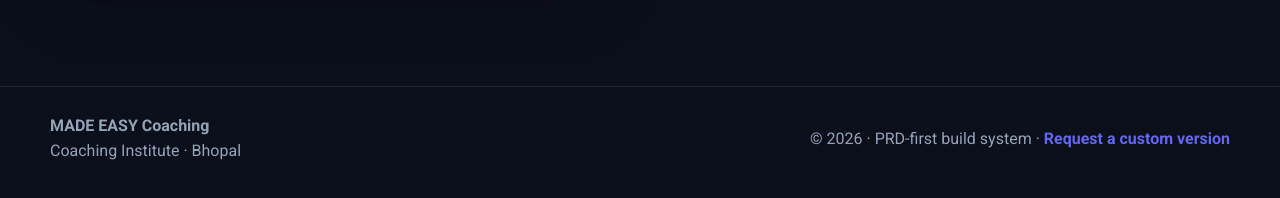
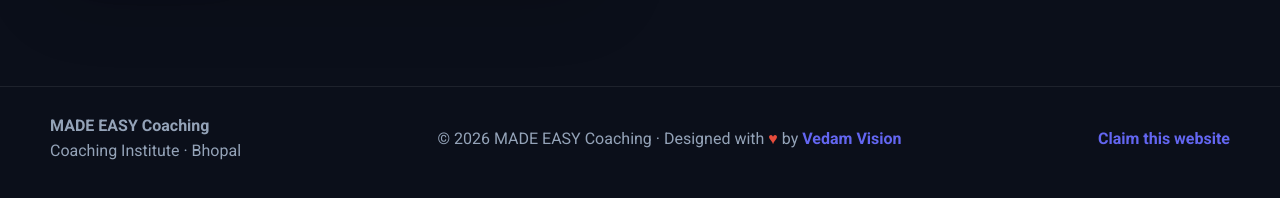
Before and after one commit to vvGrow/made-easy-coaching-bhopal, a plain HTML site: page index.html in a window 1280 px wide. Shown: the part 9927-10125 px from the top of the page. Drawn offline with Linux system fonts and the light colour scheme.

Commit message:
Footer update: Vedam Vision credit

```diff
--- a/index.html
+++ b/index.html
@@ -202,7 +202,7 @@
 <section class="section" id="bonus"><div class="container"><div class="bonus-head"><div><p class="eyebrow">Bonus category section</p><h2>Success Stories &amp; Toppers</h2></div><p class="lead">This section changes per business type so the page identity is never flat.</p></div><div class="bonus-card reveal"><ul><li><strong>Success Stories &amp; Toppers</strong><span>Purpose-built for coaching institute.</span></li><li><strong>Course Comparison Chart</strong><span>Purpose-built for coaching institute.</span></li><li><strong>Free Demo Class Booking</strong><span>Purpose-built for coaching institute.</span></li></ul></div></div></section>
 <section class="section" id="contact"><div class="container contact-grid"><div class="contact-card reveal"><p class="eyebrow">Contact</p><h2>MADE EASY Coaching in Bhopal</h2><p class="lead">Call, WhatsApp, or locate the business from here.</p><div class="hero-list" style="grid-template-columns:1fr;max-width:560px;margin-top:20px"><div><strong>Phone</strong><span>9021300500</span></div><div><strong>City</strong><span>Bhopal</span></div><div><strong>Category</strong><span>Coaching Institute</span></div></div><div class="contact-actions"><a class="btn btn-accent" href="https://wa.me/9021300500?text=Hi%2C%20I%20want%20information%20about%20MADE%20EASY%20Coaching.">WhatsApp Now</a><a class="btn btn-outline" href="tel:+919021300500">Call Now</a></div></div><div class="map-card reveal"><iframe src="https://maps.google.com/maps?q=MADE%20EASY%20Coaching%2C%20Bhopal&output=embed" loading="lazy" referrerpolicy="no-referrer-when-downgrade"></iframe></div></div></section>
 </main>
-<footer class="footer"><div class="container footer-inner"><div><strong>MADE EASY Coaching</strong><div>Coaching Institute · Bhopal</div></div><div>© 2026 · PRD-first build system · <a href="https://wa.me/9021300500">Request a custom version</a></div></div></footer>
+<footer class="footer"><div class="container footer-inner"><div><strong>MADE EASY Coaching</strong><div>Coaching Institute · Bhopal</div></div><div>© 2026 MADE EASY Coaching · Designed with <span style="color:#e74c3c">&#9829;</span> by <a href="https://www.vedamvision.com" target="_blank">Vedam Vision</a></div><div><a href="https://wa.me/918889121215?text=Hi%2C%20I%20want%20to%20claim%20my%20website%20for%20MADE%20EASY%20Coaching." style="color:var(--accent);font-weight:700">Claim this website</a></div></div></footer>
 <a href="https://wa.me/9021300500?text=Hi%2C%20I%20want%20to%20enquire%20about%20MADE%20EASY%20Coaching." class="whatsapp-float" aria-label="WhatsApp"><svg viewBox="0 0 24 24" fill="currentColor"><path d="M17.472 14.382c-.297-.149-1.758-.867-2.03-.967-.273-.099-.471-.148-.67.15-.197.297-.767.966-.94 1.164-.173.199-.347.223-.644.075-.297-.15-1.255-.463-2.39-1.475-.883-.788-1.48-1.761-1.653-2.059-.173-.297-.018-.458.13-.606.134-.133.298-.347.446-.52.149-.174.198-.298.298-.497.099-.198.05-.371-.025-.52-.075-.149-.669-1.612-.916-2.207-.242-.579-.487-.5-.669-.51-.173-.008-.371-.01-.57-.01-.198 0-.52.074-.792.372-.272.297-1.04 1.016-1.04 2.479 0 1.462 1.065 2.875 1.213 3.074.149.198 2.096 3.2 5.077 4.487.709.306 1.262.489 1.694.625.712.227 1.36.195 1.871.118.571-.085 1.758-.719 2.006-1.413.248-.694.248-1.289.173-1.413-.074-.124-.272-.198-.57-.347m-5.421 7.403h-.004a9.87 9.87 0 01-5.031-1.378l-.361-.214-3.741.982.998-3.648-.235-.374a9.86 9.86 0 01-1.51-5.26c.001-5.45 4.436-9.884 9.888-9.884 2.64 0 5.122 1.03 6.988 2.898a9.825 9.825 0 012.893 6.994c-.003 5.45-4.437 9.884-9.885 9.884m8.413-18.297A11.815 11.815 0 0012.05 0C5.495 0 .16 5.335.157 11.892c0 2.096.547 4.142 1.588 5.945L.057 24l6.305-1.654a11.882 11.882 0 005.683 1.448h.005c6.554 0 11.89-5.335 11.893-11.893A11.821 11.821 0 0020.885 3.488"/></svg></a>
 <div class="bottom-nav"><a href="#services">Services</a><a href="#gallery">Gallery</a><a href="#contact">Contact</a><a href="https://wa.me/9021300500">WhatsApp</a></div>
 <script>
```
